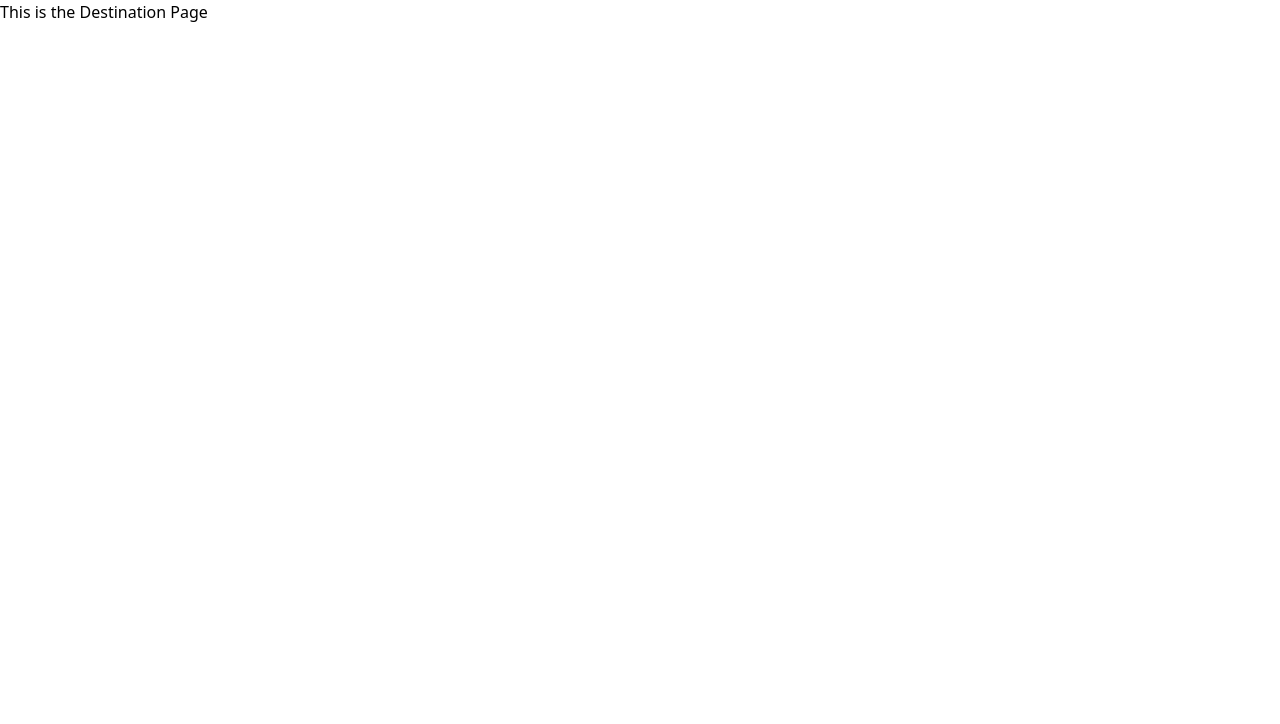
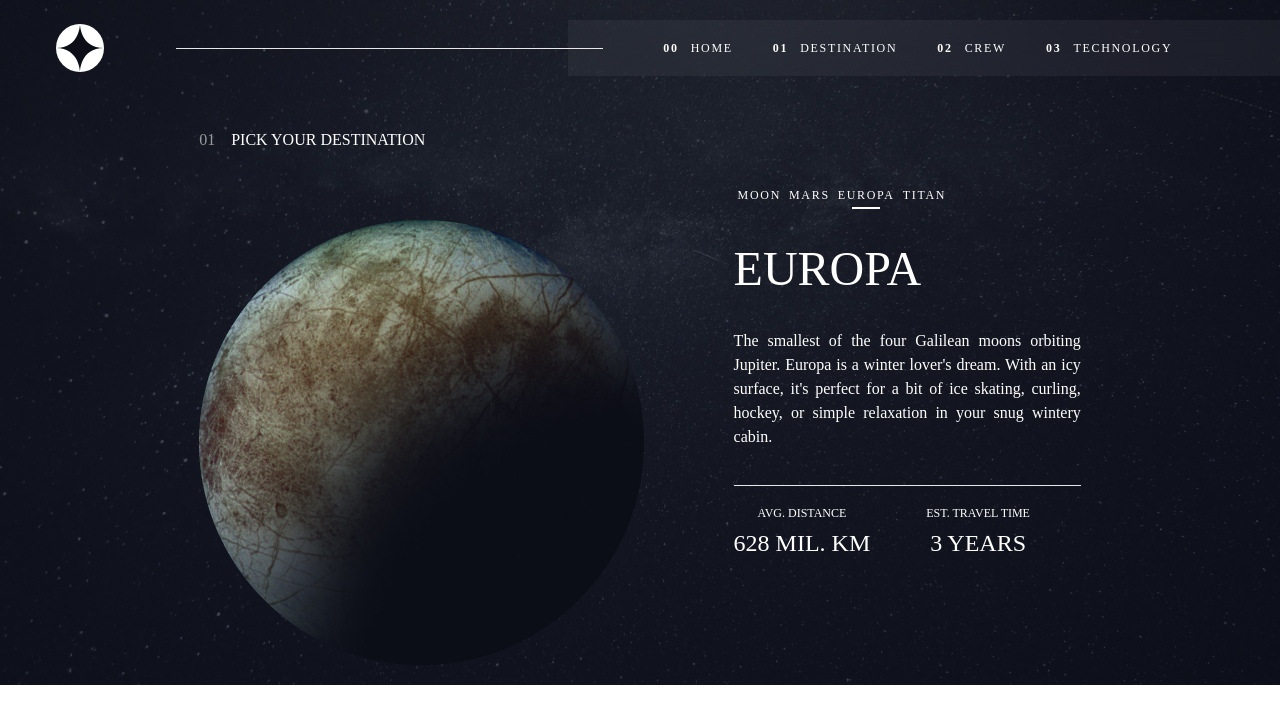
Before and after one commit to kingalingaling/space-tourism, a React (Vite) app: page /destination in a window 1280 px wide. Shown: the top 724 px of the page. Built offline with nearby package versions, Linux system fonts and the light colour scheme.

Commit message:
Added destinations page

```diff
--- /dev/null
+++ b/src/components/dest_details.tsx
@@ -0,0 +1,62 @@
+import Europa from "../assets/images/destination/europa.png";
+
+const Dest_details = () => {
+  return (
+    <section className="mt-5 flex flex-col items-center justify-center px-5 sm:mt-16 md:mt-5 md:w-2/3 lg:w-full lg:flex-row lg:justify-around lg:px-44">
+      <div className="flex flex-col items-center lg:items-start lg:w-1/2">
+        <div className="mb-6 flex lg:text-left lg:my-8">
+          <span className="mr-2 text-grey">01</span>
+          <p className="ml-2 uppercase">Pick Your Destination</p>
+        </div>
+        <div className="mb-5 h-auto w-3/5 lg:w-full lg:mt-9">
+          <img src={Europa} alt="" />
+        </div>
+      </div>
+      <div className="lg:w-2/5 lg:pl-6 lg:flex lg:flex-col lg:items-start">
+        <div>
+          <ul className="flex items-center justify-center text-xs uppercase tracking-slimmer">
+            <li className="mx-1 flex flex-col items-center">
+              Moon
+              <div className="mt-1 h-0.5 w-7"></div>
+            </li>
+            <li className="mx-1 flex flex-col items-center">
+              Mars
+              <div className="mt-1 h-0.5 w-7"></div>
+            </li>
+            <li className="mx-1 flex flex-col items-center">
+              Europa
+              <div className="mt-1 h-0.5 w-7 bg-white"></div>
+            </li>
+            <li className="mx-1 flex flex-col items-center">
+              Titan
+              <div className="mt-1 h-0.5 w-7"></div>
+            </li>
+          </ul>
+        </div>
+        <div className="mt-9 flex flex-col text-center">
+          <h1 className="text-5xl">EUROPA</h1>
+        </div>
+        <p className="mt-9 text-center text-md lg:text-justify">
+          The smallest of the four Galilean moons orbiting Jupiter. Europa is a
+          winter lover's dream. With an icy surface, it's perfect for a bit of
+          ice skating, curling, hockey, or simple relaxation in your snug
+          wintery cabin.
+          <hr className="mb-9 mt-9 h-0.5 w-full md:mb-3" />
+        </p>
+
+        <div className="flex flex-col items-center md:flex-row md:justify-center">
+          <div className="mb-9 flex flex-col items-center uppercase md:mr-7">
+            <p className="py-1.5 text-xs">AVG. DISTANCE</p>
+            <p className="text-2xl">628 MIL. KM</p>
+          </div>
+          <div className="mb-9 flex flex-col items-center uppercase md:ml-7">
+            <p className="py-1.5 text-xs">Est. Travel Time</p>
+            <p className="text-2xl">3 Years</p>
+          </div>
+        </div>
+      </div>
+    </section>
+  );
+};
+
+export default Dest_details;
--- a/src/pages/destination.tsx
+++ b/src/pages/destination.tsx
@@ -1,8 +1,12 @@
+import Header from "../components/header"
+import Dest_details from "../components/dest_details"
+
 function Destination() {
 
   return (
-    <section>
-      <p>This is the Destination Page</p>
+    <section className='flex flex-col justify-center items-center bg-dest-sm md:bg-dest-md lg:bg-dest-lg bg-no-repeat bg-cover text-[#fff] w-full h-full font-bellefair-regular p-0'>
+      <Header />
+      <Dest_details />
     </section>
   )
 }
```
